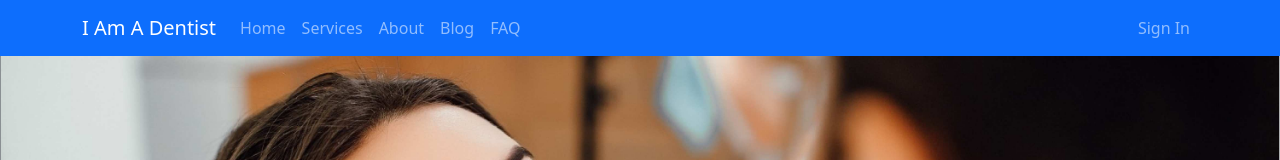
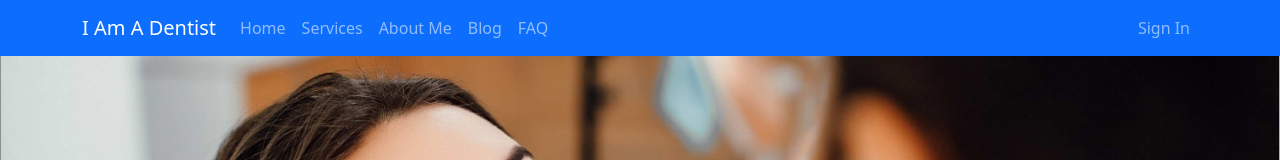
Before and after one commit to readz07/dentistservice, a React (Create React App) app: page / in a window 1280 px wide. Shown: the top 160 px of the page. Built offline with nearby package versions, Linux system fonts and the light colour scheme; no server answers.

Commit message:
Deoploy on firebase

```diff
--- a/src/Pages/Common/Header/Header.js
+++ b/src/Pages/Common/Header/Header.js
@@ -20,7 +20,7 @@
                         <Nav className="me-auto">
                             <Nav.Link as={Link} to="/home">Home</Nav.Link>
                             <Nav.Link as={Link} to="/services">Services</Nav.Link>
-                            <Nav.Link as={Link} to="/about">About</Nav.Link>
+                            <Nav.Link as={Link} to="/about">About Me</Nav.Link>
                             <Nav.Link as={Link} to="/blog">Blog</Nav.Link>
                             <Nav.Link as={Link} to="/faq">FAQ</Nav.Link>
                         </Nav>
```
Also changed, not shown: firebase.json (added), 2 other files (tests, documents, lock files or other folders).
